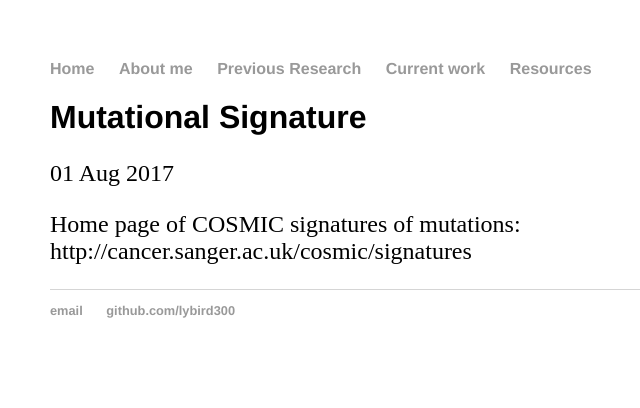
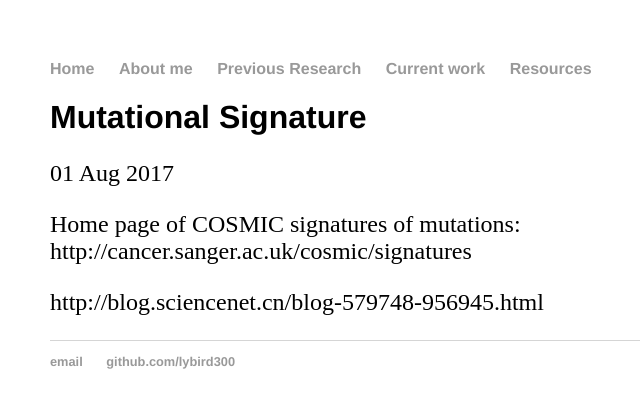
Before and after one commit to lybird300/lybird300.github.io, a Jekyll site: the page built from _posts/2017-08-01-mutSignature.md, in a window 1280 px wide. Shown: the top 408 px of the page, without its empty margins (142-782 px from the left). Built offline with Jekyll 4.4.1, drawn with Linux system fonts in a browser that asks for light colours; some of the changed lines change nothing that is shown.

Commit message:
Update 2017-08-01-mutSignature.md

```diff
--- a/_posts/2017-08-01-mutSignature.md
+++ b/_posts/2017-08-01-mutSignature.md
@@ -5,3 +5,5 @@ date: 2017-08-01
 ---
 
 Home page of COSMIC signatures of mutations: http://cancer.sanger.ac.uk/cosmic/signatures
+
+http://blog.sciencenet.cn/blog-579748-956945.html
```
